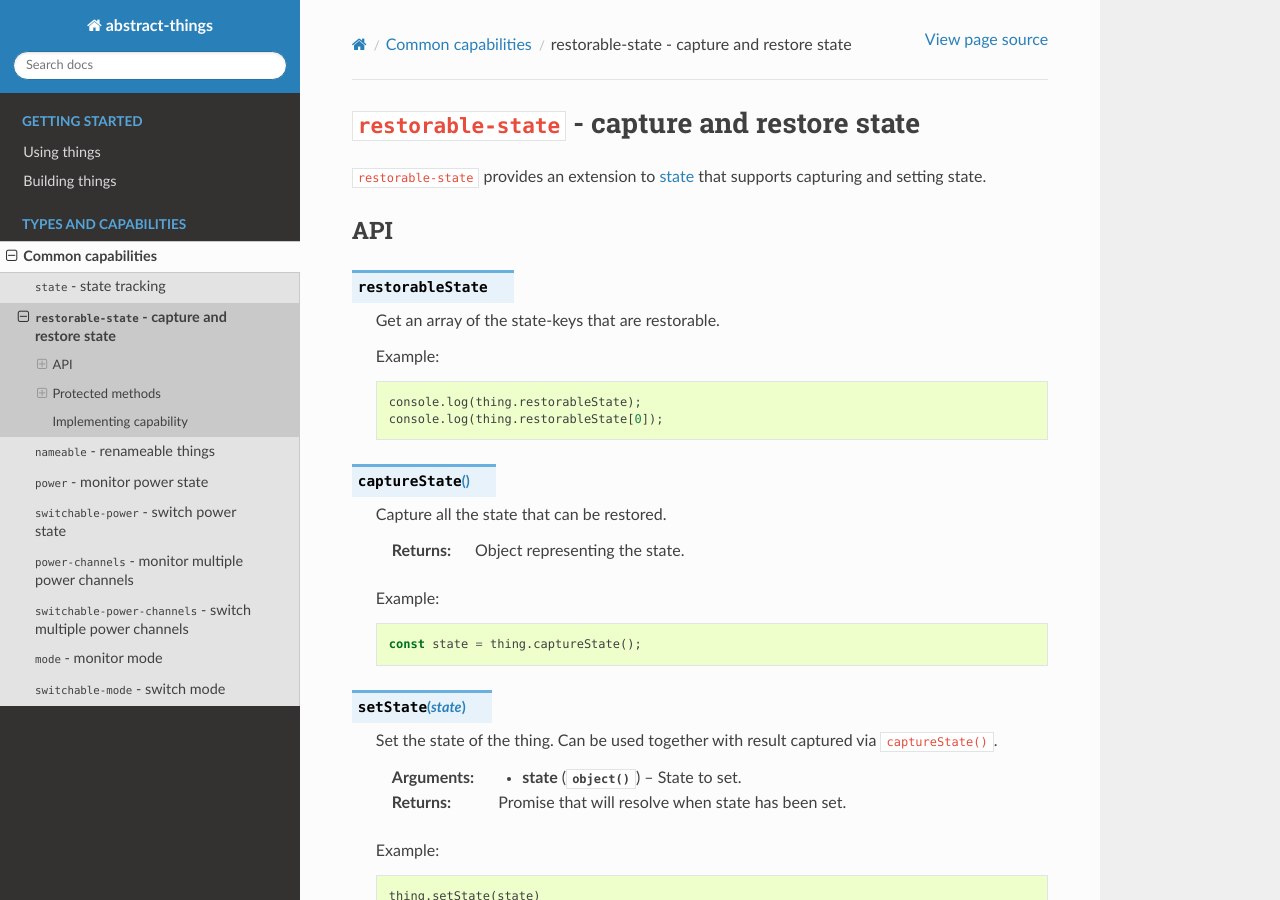
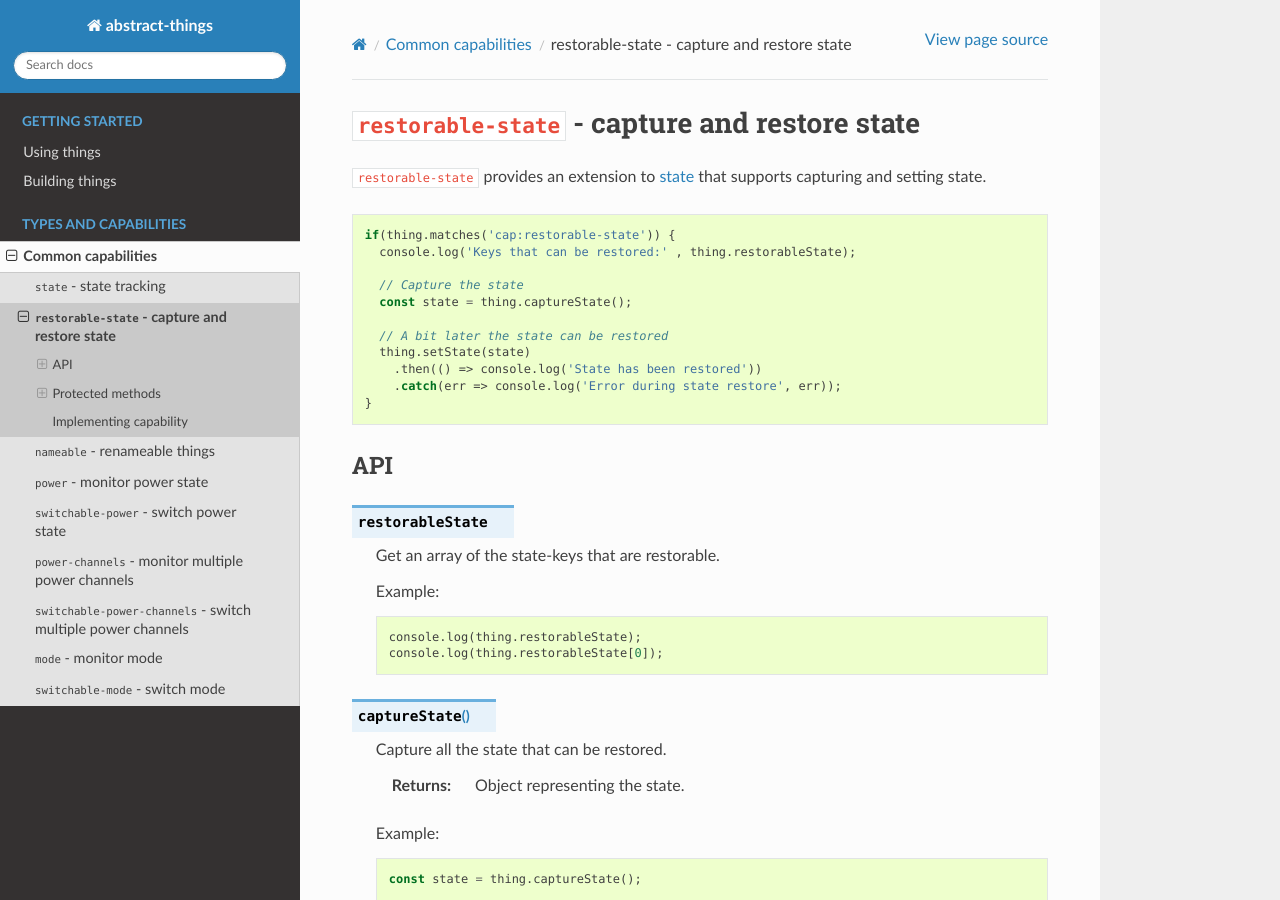
Before and after one commit to thingbound/abstract-things, a Sphinx documentation site: the page built from docs/common/restorable-state.rst, in a window 1280 px wide and 900 px high. Built offline with Sphinx 7.4.7 and the Read the Docs theme 2.0.0, drawn with Linux system fonts in a browser that asks for light colours.

Commit message:
Improving sate documentation

```diff
--- a/docs/common/restorable-state.rst
+++ b/docs/common/restorable-state.rst
@@ -3,6 +3,20 @@
 
 ``restorable-state`` provides an extension to :doc:`state <state>` that supports
 capturing and setting state.
+
+.. sourcecode:: js
+
+	if(thing.matches('cap:restorable-state')) {
+		console.log('Keys that can be restored:' , thing.restorableState);
+
+		// Capture the state
+		const state = thing.captureState();
+
+		// A bit later the state can be restored
+		thing.setState(state)
+			.then(() => console.log('State has been restored'))
+			.catch(err => console.log('Error during state restore', err));
+	}
 
 API
 ---
--- a/docs/common/state.rst
+++ b/docs/common/state.rst
@@ -3,6 +3,12 @@
 
 The ``state``-capability provides a way to get and update the state of a thing.
 State is split into several state keys that are updated separately.
+
+.. sourcecode:: js
+
+	if(thing.matches('cap:state')) {
+		console.log('Current state:', this.state);
+	}
 
 API
 ---
```
